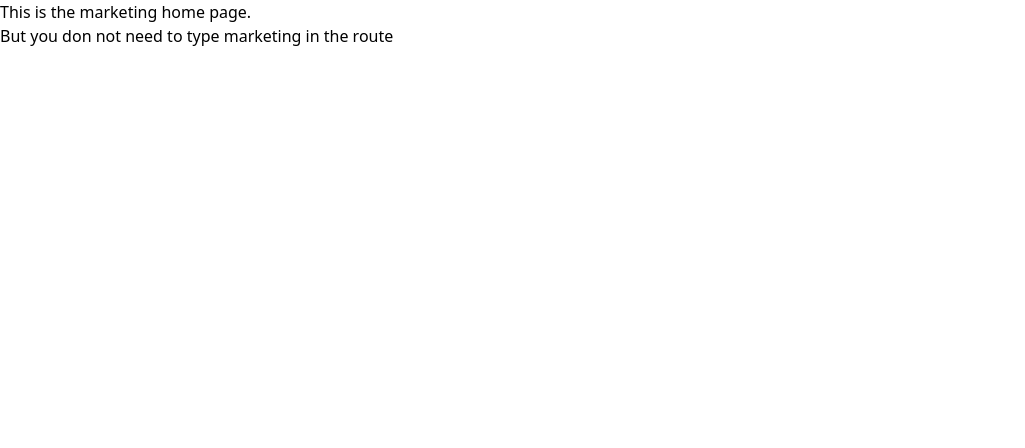
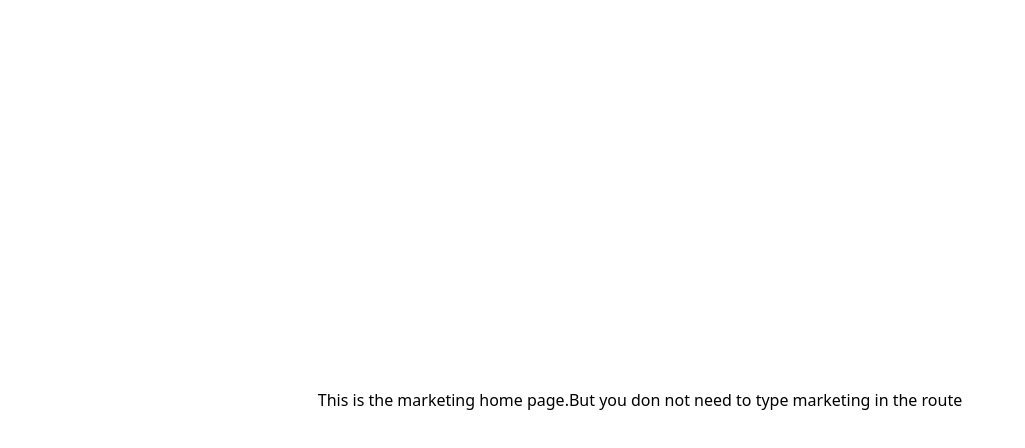
Before and after one commit to nico1988/nextjs13-starter, a Next.js app: page /home in a window 1280 px wide. Shown: the top 448 px of the page, without its empty margins (0-1025 px from the left). Built offline with nearby package versions, Linux system fonts and the light colour scheme.

Commit message:
feat: add route grouping

```diff
--- a/app/(marketing)/home/page.tsx
+++ b/app/(marketing)/home/page.tsx
@@ -1,6 +1,6 @@
 export default function Home() {
   return (
-    <div>
+    <div className="flex h-screen items-center justify-center">
       <p>This is the marketing home page.</p>
       <p>But you don not need to type marketing in the route</p>
     </div>
```
